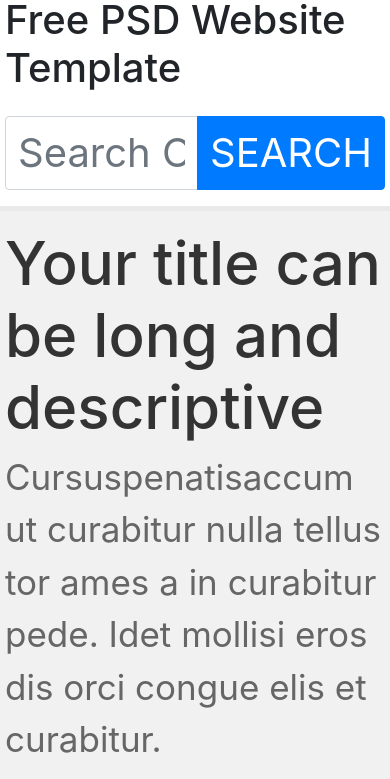
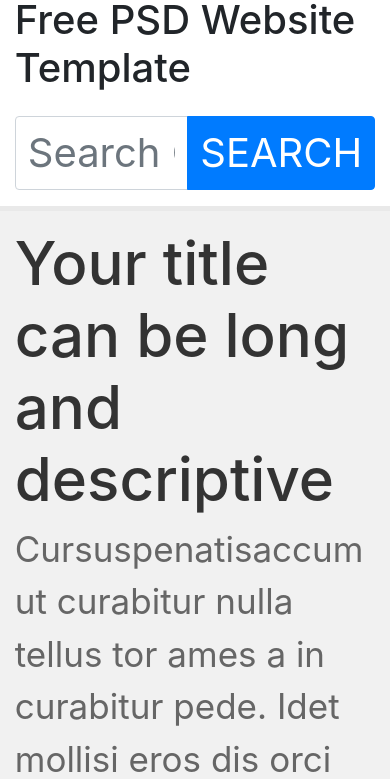
Before and after one commit to Ranagithubrr/Nobodyfool, a plain HTML site: page index.html in a window 390 px wide. Shown: the part 492-1271 px from the top of the page. Drawn offline with Linux system fonts and the light colour scheme.

Commit message:
Update responsive.css

```diff
--- a/responsive.css
+++ b/responsive.css
@@ -1,4 +1,7 @@
 @media screen and (max-width:991px){
+     .container, .container-sm, .container-md, .container-lg {
+    max-width: 95%;
+  }
     .menes ul li a,
     .copyright p{
         font-size:25px;
```
